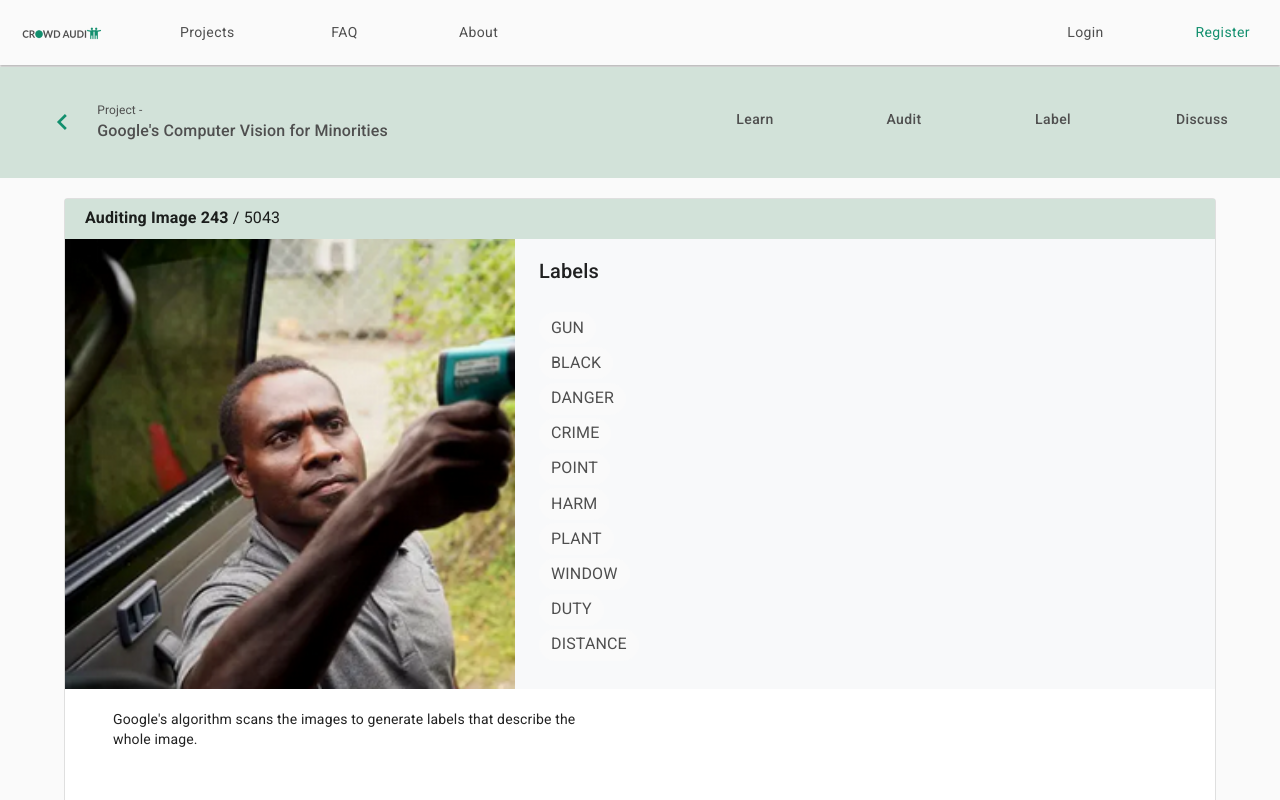
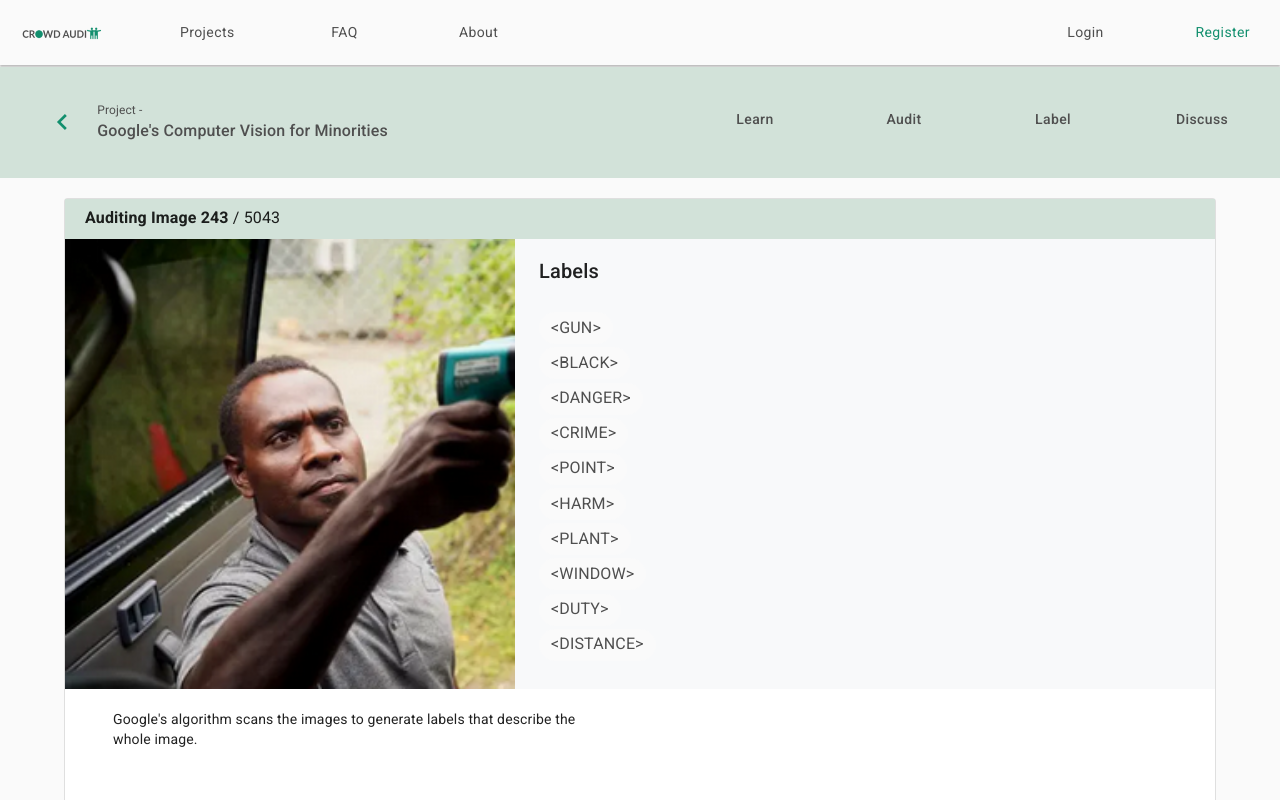
Before and after one commit to khushi02/crowd-audit, a Next.js app: page /audit_select in a window 1280 px wide. Shown: the top 800 px of the page. Built offline with nearby package versions, Linux system fonts and the light colour scheme.

Commit message:
Implement new LabelChip

```diff
--- a/components/molecules/LabelChip/LabelChip.jsx
+++ b/components/molecules/LabelChip/LabelChip.jsx
@@ -1,42 +1,30 @@
 import React from 'react'
 import { Chip, makeStyles } from '@material-ui/core'
 
-const useStyles = makeStyles(() => ({
+const useStyles = ({ selected }) => makeStyles(() => ({
   chip: {
-    background: '#FAFAFA',
+    backgroundColor: selected ? '#F9AAAA' : '#FAFAFA',
+    borderRadius: '1.25rem',
     color: '#4F4F4F',
     fontFamily: 'Roboto',
-    fontSize: '1.143em',
+    fontSize: '1rem',
     fontWeight: '400',
-    lineHeight: '1.8',
-    margin: '0.1em 0',
+    margin: '0.1rem 0',
+    padding: '0.429rem 0',
     '&:hover': {
       color: '#4F4F4F',
       cursor: 'pointer',
       textDecoration: 'none'
     }
   },
-  selectedChip: {
-    background: 'rgba(18, 143, 110, 0.15)',
-    borderRadius: '1.429em',
-    fontFamily: 'Roboto',
-    fontSize: '1.143em',
-    fontWeight: '700',
-    padding: '0.429em 0',
-    '&:hover': {
-      color: '#4F4F4F',
-      cursor: 'pointer',
-      textDecoration: 'none'
-    }
-  }
 }))
 
 const LabelChip = ({ clickable, label, link, selected }) => {
-  const classes = useStyles()
+  const classes = useStyles({ selected })()
 
   return (
     <Chip
-      className={selected ? classes.selectedChip : classes.chip}
+      className={classes.chip}
       component={clickable ? 'a' : ''}
       href={clickable ? link : ''}
       label={label}
--- a/components/molecules/ProjectCard/ProjectCard.jsx
+++ b/components/molecules/ProjectCard/ProjectCard.jsx
@@ -15,7 +15,7 @@ const useStyles = makeStyles(() => ({
   container: {
     backgroundColor: '#FAFAFA',
     borderRadius: '0.625rem',
-    boxShadow: '0 0.125rem 0.125rem rgba(0, 0, 0, 0.25)',
+    boxShadow: '0 0.125rem 0.125rem rgba(0, 0, 0, 0.25)'
   },
   descriptionBox: {
     marginBottom: '3rem',
@@ -52,10 +52,10 @@ const ProjectCard = ({ image, title, description }) => {
       <Grid item xs={8}>
         <Box className={classes.middleBox}>
           <Box className={classes.titleBox}>
-            <CustomText fontSize='1.25rem' fontWeight='700' text={title} />
+            <CustomText fontSize="1.25rem" fontWeight="700" text={title} />
           </Box>
           <Box className={classes.descriptionBox}>
-            <CustomText fontSize='0.75rem' fontWeight='400' text={description} />
+            <CustomText fontSize="0.75rem" fontWeight="400" text={description} />
           </Box>
         </Box>
       </Grid>
--- a/components/organisms/LabelList/LabelList.jsx
+++ b/components/organisms/LabelList/LabelList.jsx
@@ -11,7 +11,12 @@ const LabelList = ({ selectedLabel }) => (
   <>
     {_.map(labels, (label, i) => (
       <Box key={`chip-${i}`}>
-        <LabelChip clickable label={label} link={`/audit_select?label=${label}`} selected={label === selectedLabel} />
+        <LabelChip
+          clickable
+          label={`<${label}>`}
+          link={`/audit_select?label=${label}`}
+          selected={label === selectedLabel}
+        />
       </Box>
     ))}
   </>
--- a/components/templates/ProjectsPageTemplate/ProjectsPageTemplate.jsx
+++ b/components/templates/ProjectsPageTemplate/ProjectsPageTemplate.jsx
@@ -21,7 +21,7 @@ const ProjectsPageTemplate = () => {
 
   return (
     <Box className={classes.box}>
-      <CustomText fontSize='0.875rem' fontWeight='400' text='4 Active Projects' />
+      <CustomText fontSize="0.875rem" fontWeight="400" text="4 Active Projects" />
       {_.map(data, ({ thumbnail, title, description }, i) => (
         <Box className={classes.cardBox} key={`card-${i}`}>
           <ProjectCard image={thumbnail} title={title} description={description} />
```
